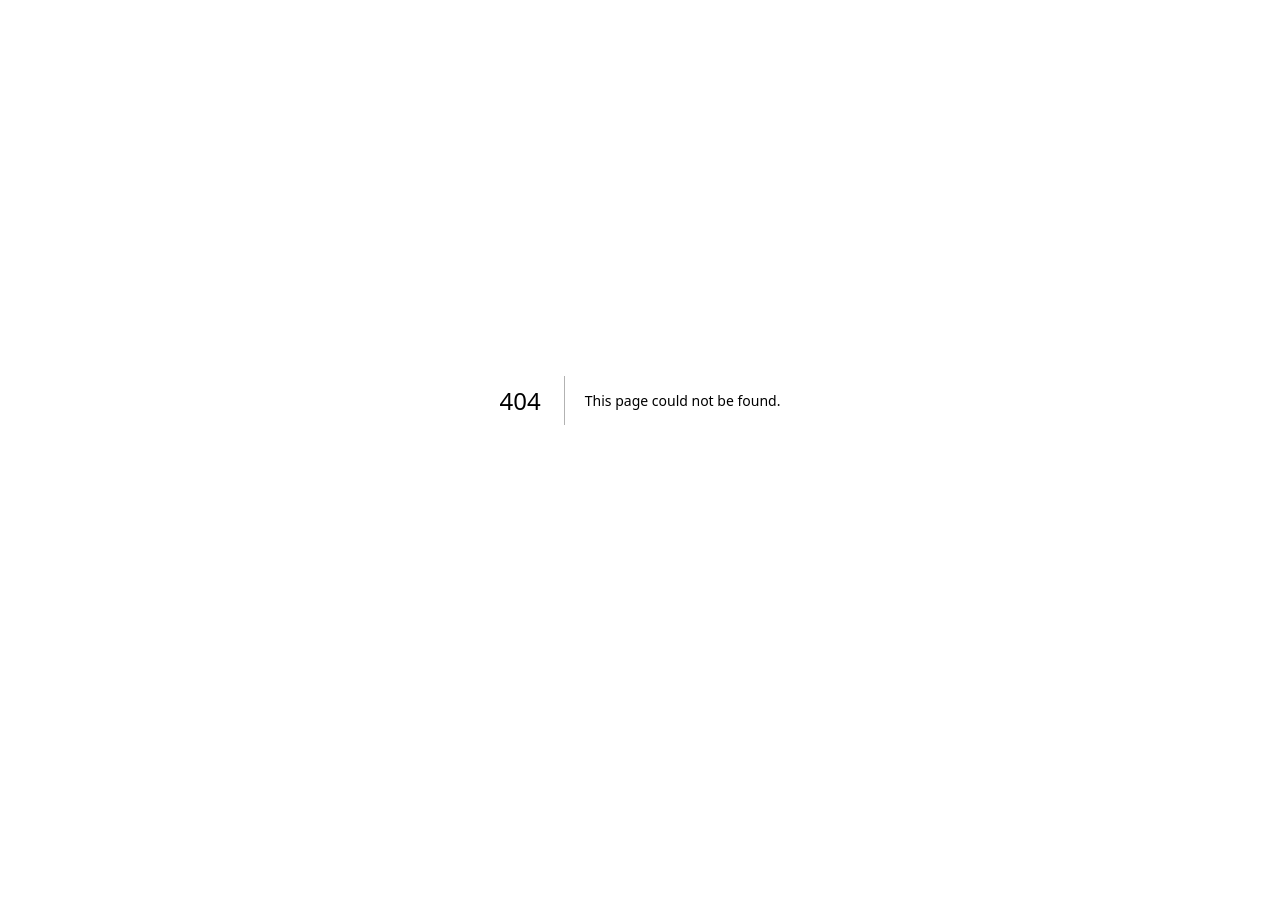
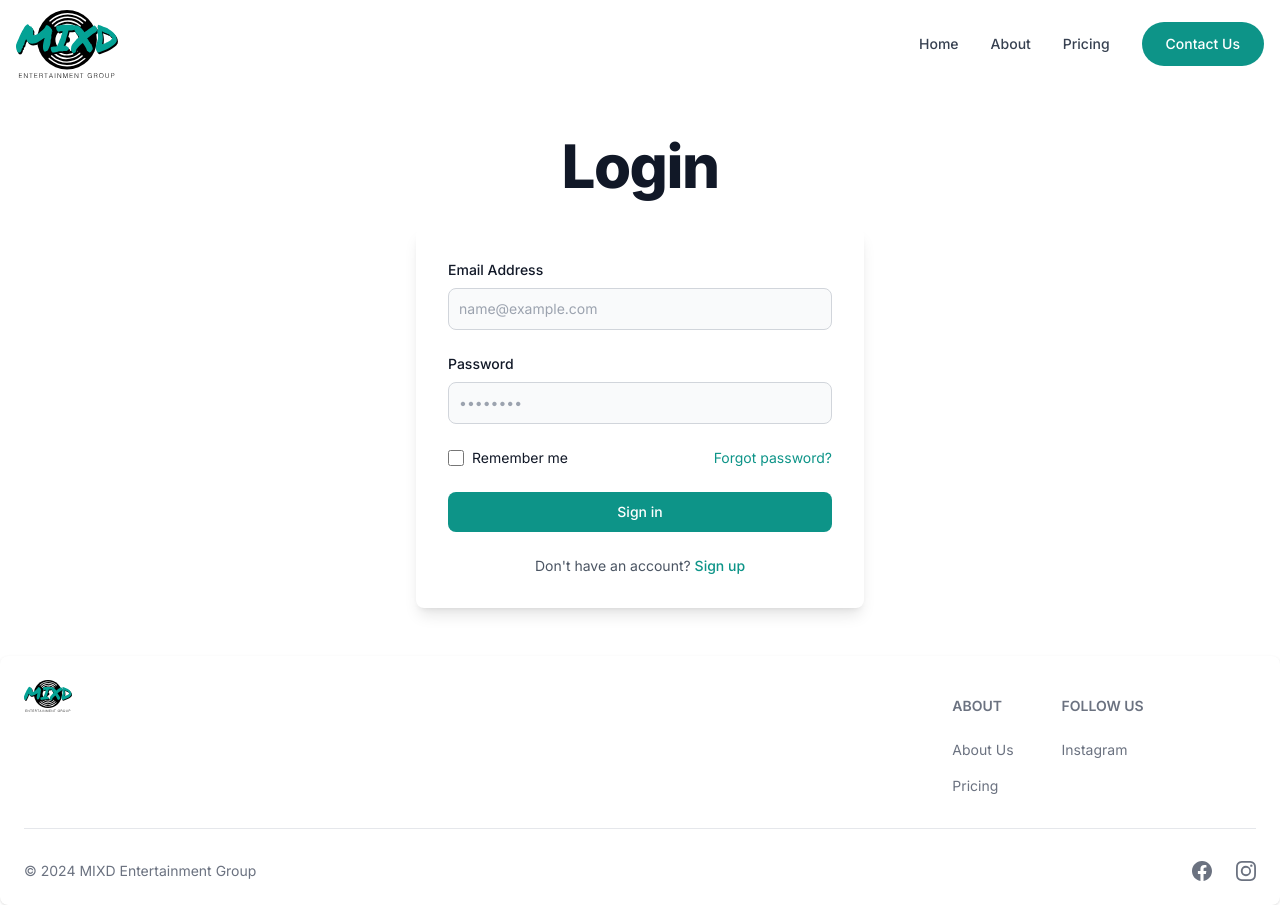
Before and after one commit to dboston528/mixd-website, a Next.js app: page /login in a window 1280 px wide. Before the commit this address had no page. Before the commit the page ends 800 px from the top, so only its background shows below. Built offline with nearby package versions, Linux system fonts and the light colour scheme.

Commit message:
Add login page and hero sections to about and pricing pages

```diff
--- a/app/about/page.tsx
+++ b/app/about/page.tsx
@@ -7,11 +7,27 @@ export default function Page() {
   return (
     <div className="bg-white">
       <Navbar></Navbar>
-      <h1 className="bg-white pt-5 text-center mb-4 text-4xl font-extrabold leading-none tracking-tight text-gray-900 md:text-5xl lg:text-6xl dark:text-white">
-        Meet Our Team
-      </h1>
 
-      <div className="container mx-auto px-4 pb-12">
+      {/* Hero Section */}
+      <div className="relative w-full h-96 overflow-hidden">
+        <img
+          src="https://res.cloudinary.com/he5g3ml0o/image/upload/v1751943492/IMG_0966_2_wlq7ec.jpg"
+          alt="MIXD Entertainment Team"
+          className="absolute top-0 left-0 w-full h-full object-cover"
+        />
+        <div className="absolute top-0 left-0 w-full h-full bg-black/50"></div>
+        <div className="relative z-10 flex flex-col items-center justify-center h-full text-center text-white px-6">
+          <h1 className="mb-4 text-4xl font-extrabold leading-none tracking-tight md:text-5xl lg:text-6xl">
+            Meet Our Team
+          </h1>
+          <p className="mb-6 text-lg font-normal lg:text-xl sm:px-16 xl:px-48">
+            The talented professionals behind MIXD Entertainment
+          </p>
+        </div>
+      </div>
+
+      {/* Team Cards Section */}
+      <div className="container mx-auto px-4 py-12">
         <div className="grid grid-cols-1 md:grid-cols-2 lg:grid-cols-3 gap-6 justify-items-center" id="card-container">
           <Card
             className="max-w-sm w-full"
--- /dev/null
+++ b/app/login/page.tsx
@@ -0,0 +1,95 @@
+'use client'
+import Navbar from '../components/navbar';
+import Footer from '../components/footer';
+import { useState } from 'react';
+
+export default function Page() {
+  const [email, setEmail] = useState('');
+  const [password, setPassword] = useState('');
+
+  const handleSubmit = (e: React.FormEvent) => {
+    e.preventDefault();
+    // Handle login logic here
+    console.log('Login attempt:', { email, password });
+  };
+
+  return (
+    <div className="bg-white min-h-screen flex flex-col">
+      <Navbar></Navbar>
+
+      <div className="flex-grow flex items-center justify-center px-4 py-12">
+        <div className="w-full max-w-md">
+          <h1 className="text-center mb-8 text-4xl font-extrabold leading-none tracking-tight text-gray-900 md:text-5xl lg:text-6xl dark:text-white">
+            Login
+          </h1>
+
+          <div className="bg-white rounded-lg shadow-lg p-8">
+            <form onSubmit={handleSubmit} className="space-y-6">
+              <div>
+                <label htmlFor="email" className="block mb-2 text-sm font-medium text-gray-900 dark:text-white">
+                  Email Address
+                </label>
+                <input
+                  type="email"
+                  id="email"
+                  value={email}
+                  onChange={(e) => setEmail(e.target.value)}
+                  className="bg-gray-50 border border-gray-300 text-gray-900 text-sm rounded-lg focus:ring-teal-500 focus:border-teal-500 block w-full p-2.5 dark:bg-gray-700 dark:border-gray-600 dark:placeholder-gray-400 dark:text-white dark:focus:ring-teal-500 dark:focus:border-teal-500"
+                  placeholder="name@example.com"
+                  required
+                />
+              </div>
+
+              <div>
+                <label htmlFor="password" className="block mb-2 text-sm font-medium text-gray-900 dark:text-white">
+                  Password
+                </label>
+                <input
+                  type="password"
+                  id="password"
+                  value={password}
+                  onChange={(e) => setPassword(e.target.value)}
+                  className="bg-gray-50 border border-gray-300 text-gray-900 text-sm rounded-lg focus:ring-teal-500 focus:border-teal-500 block w-full p-2.5 dark:bg-gray-700 dark:border-gray-600 dark:placeholder-gray-400 dark:text-white dark:focus:ring-teal-500 dark:focus:border-teal-500"
+                  placeholder="••••••••"
+                  required
+                />
+              </div>
+
+              <div className="flex items-center justify-between">
+                <div className="flex items-center">
+                  <input
+                    id="remember"
+                    type="checkbox"
+                    className="w-4 h-4 text-teal-600 bg-gray-100 border-gray-300 rounded focus:ring-teal-500 dark:focus:ring-teal-600 dark:ring-offset-gray-800 focus:ring-2 dark:bg-gray-700 dark:border-gray-600"
+                  />
+                  <label htmlFor="remember" className="ml-2 text-sm text-gray-900 dark:text-gray-300">
+                    Remember me
+                  </label>
+                </div>
+                <a href="#" className="text-sm text-teal-600 hover:text-teal-800 dark:text-teal-400">
+                  Forgot password?
+                </a>
+              </div>
+
+              <button
+                type="submit"
+                className="w-full text-white bg-teal-600 hover:bg-teal-700 focus:ring-4 focus:ring-teal-300 font-medium rounded-lg text-sm px-5 py-2.5 text-center dark:bg-teal-600 dark:hover:bg-teal-700 dark:focus:ring-teal-800 transition-colors duration-200"
+              >
+                Sign in
+              </button>
+
+              <p className="text-sm text-center text-gray-600 dark:text-gray-400">
+                Don't have an account?{' '}
+                <a href="#" className="text-teal-600 hover:text-teal-800 dark:text-teal-400 font-medium">
+                  Sign up
+                </a>
+              </p>
+            </form>
+          </div>
+        </div>
+      </div>
+
+      <Footer></Footer>
+    </div>
+  );
+}
--- a/app/pricing/page.tsx
+++ b/app/pricing/page.tsx
@@ -3,14 +3,32 @@ import Navbar from '../components/navbar';
 import Footer from '../components/footer';
 import Price from '../components/pricetable'
 export default function Page() {
+  return (
+    <div className="bg-white">
+      <Navbar></Navbar>
 
+      {/* Hero Section */}
+      <div className="relative w-full h-96 overflow-hidden">
+        <img
+          src="https://res.cloudinary.com/he5g3ml0o/image/upload/v1751726915/IMG_8699_1_cmj2iz.jpg"
+          alt="MIXD Entertainment Pricing"
+          className="absolute top-0 left-0 w-full h-full object-cover"
+        />
+        <div className="absolute top-0 left-0 w-full h-full bg-black/50"></div>
+        <div className="relative z-10 flex flex-col items-center justify-center h-full text-center text-white px-6">
+          <h1 className="mb-4 text-4xl font-extrabold leading-none tracking-tight md:text-5xl lg:text-6xl">
+            Pricing
+          </h1>
+          <p className="mb-6 text-lg font-normal lg:text-xl sm:px-16 xl:px-48">
+            Transparent pricing packages to fit your event needs
+          </p>
+        </div>
+      </div>
 
-    return (
-      <div className="bg-white">
-        <Navbar></Navbar>
-        <h1 className=" bg-white pt-5 text-center mb-4 text-4xl font-extrabold leading-none tracking-tight text-gray-900 md:text-5xl lg:text-6xl dark:text-white">Pricing</h1>
-        <Price ></Price>
-        <Footer></Footer>
-      </div>
-    )
-  }
+      {/* Pricing Section */}
+      <Price></Price>
+
+      <Footer></Footer>
+    </div>
+  );
+}
```
